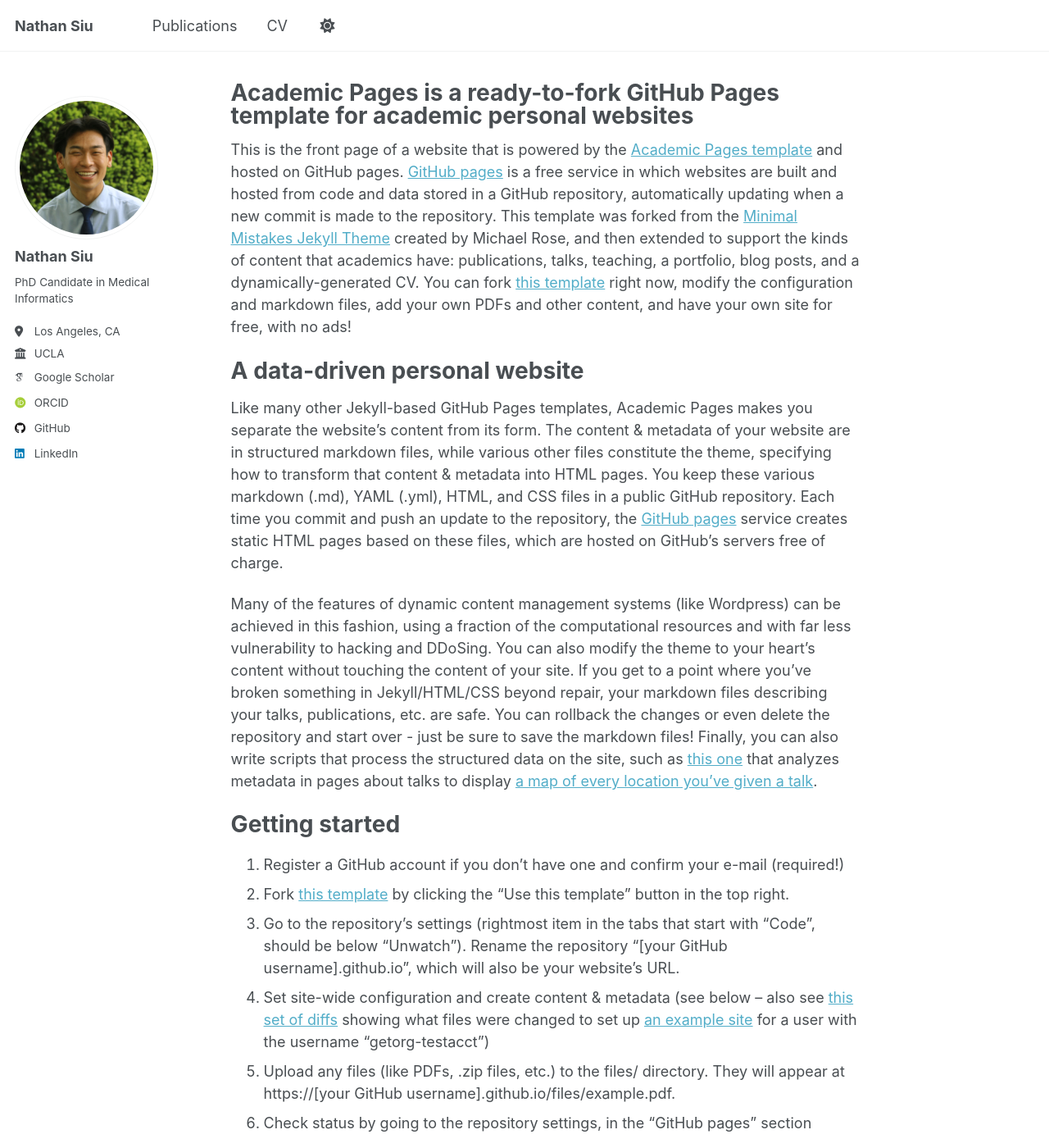
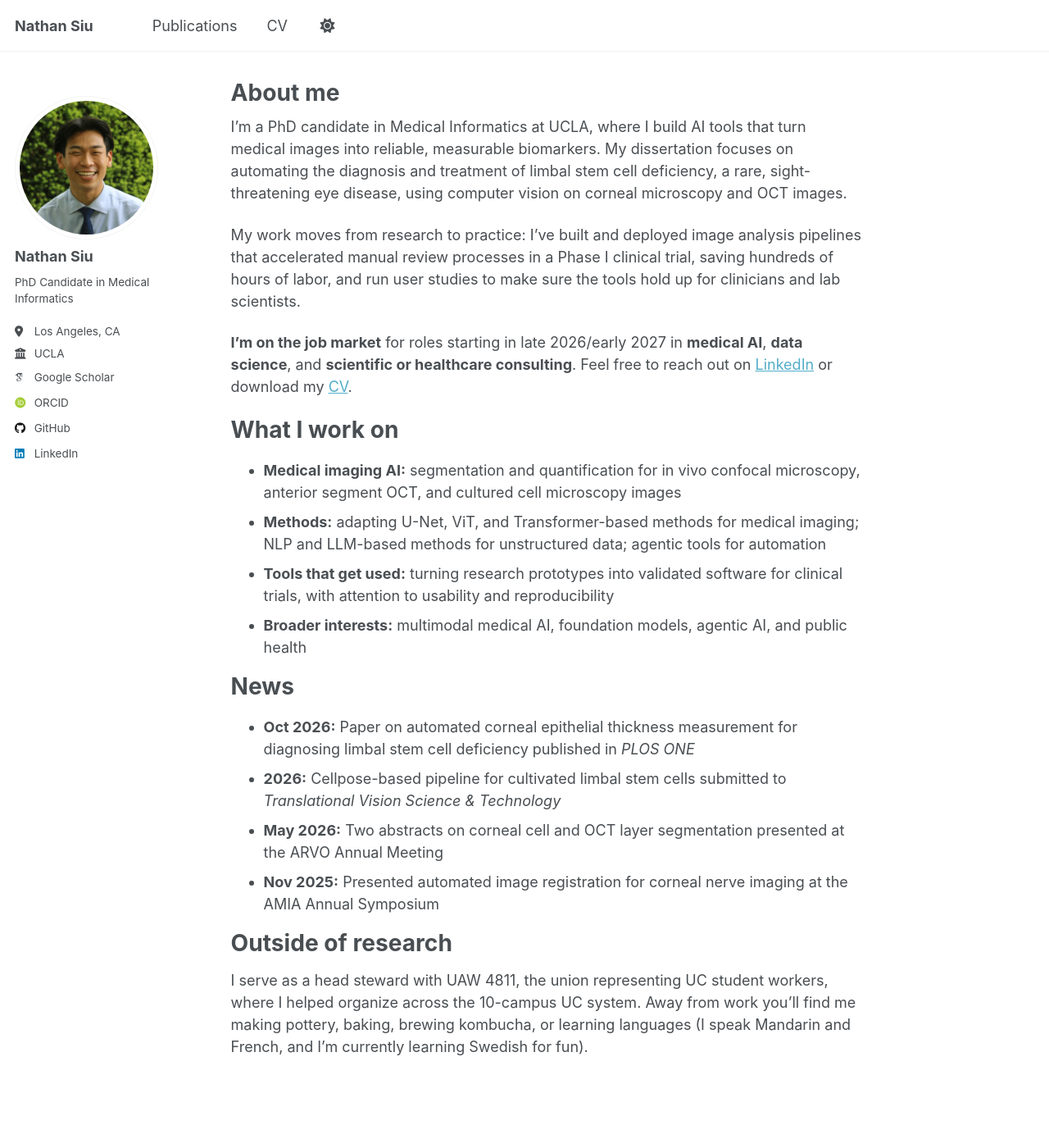
Before and after one commit to n8siu/n8siu.github.io, a Jekyll site: the page built from _pages/about.md, in a window 1280 px wide and 1400 px high. Shown: the whole window at 82% size. Built offline with Jekyll 4.4.1, drawn with Linux system fonts in a browser that asks for light colours; some web fonts are replaced; some of the changed text lies outside the part shown.

Commit message:
Add home page intro, research focus and news
Co-Authored-By: Claude Opus 5.5 <noreply@anthropic.com>

```diff
--- a/_pages/about.md
+++ b/_pages/about.md
@@ -1,49 +1,32 @@
 ---
 permalink: /
-title: "Academic Pages is a ready-to-fork GitHub Pages template for academic personal websites"
+title: "About me"
 author_profile: true
 redirect_from:
   - /about/
   - /about.html
 ---
 
-This is the front page of a website that is powered by the [Academic Pages template](https://github.com/academicpages/academicpages.github.io) and hosted on GitHub pages. [GitHub pages](https://pages.github.com) is a free service in which websites are built and hosted from code and data stored in a GitHub repository, automatically updating when a new commit is made to the repository. This template was forked from the [Minimal Mistakes Jekyll Theme](https://mmistakes.github.io/minimal-mistakes/) created by Michael Rose, and then extended to support the kinds of content that academics have: publications, talks, teaching, a portfolio, blog posts, and a dynamically-generated CV. You can fork [this template](https://github.com/academicpages/academicpages.github.io) right now, modify the configuration and markdown files, add your own PDFs and other content, and have your own site for free, with no ads!
+I'm a PhD candidate in Medical Informatics at UCLA, where I build AI tools that turn medical images into reliable, measurable biomarkers. My dissertation focuses on automating the diagnosis and treatment of limbal stem cell deficiency, a rare, sight-threatening eye disease, using computer vision on corneal microscopy and OCT images.
 
-A data-driven personal website
+My work moves from research to practice: I've built and deployed image analysis pipelines that accelerated manual review processes in a Phase I clinical trial, saving hundreds of hours of labor, and run user studies to make sure the tools hold up for clinicians and lab scientists.
+
+**I'm on the job market** for roles starting in late 2026/early 2027 in **medical AI**, **data science**, and **scientific or healthcare consulting**. Feel free to reach out on [LinkedIn](https://www.linkedin.com/in/nathan-siu/) or download my [CV](/files/NathanSiu_CV.pdf).
+
+What I work on
 ======
-Like many other Jekyll-based GitHub Pages templates, Academic Pages makes you separate the website's content from its form. The content & metadata of your website are in structured markdown files, while various other files constitute the theme, specifying how to transform that content & metadata into HTML pages. You keep these various markdown (.md), YAML (.yml), HTML, and CSS files in a public GitHub repository. Each time you commit and push an update to the repository, the [GitHub pages](https://pages.github.com/) service creates static HTML pages based on these files, which are hosted on GitHub's servers free of charge.
+* **Medical imaging AI:** segmentation and quantification for in vivo confocal microscopy, anterior segment OCT, and cultured cell microscopy images
+* **Methods:** adapting U-Net, ViT, and Transformer-based methods for medical imaging; NLP and LLM-based methods for unstructured data; agentic tools for automation
+* **Tools that get used:** turning research prototypes into validated software for clinical trials, with attention to usability and reproducibility
+* **Broader interests:** multimodal medical AI, foundation models, agentic AI, and public health
 
-Many of the features of dynamic content management systems (like Wordpress) can be achieved in this fashion, using a fraction of the computational resources and with far less vulnerability to hacking and DDoSing. You can also modify the theme to your heart's content without touching the content of your site. If you get to a point where you've broken something in Jekyll/HTML/CSS beyond repair, your markdown files describing your talks, publications, etc. are safe. You can rollback the changes or even delete the repository and start over - just be sure to save the markdown files! Finally, you can also write scripts that process the structured data on the site, such as [this one](https://github.com/academicpages/academicpages.github.io/blob/master/talkmap.ipynb) that analyzes metadata in pages about talks to display [a map of every location you've given a talk](https://academicpages.github.io/talkmap.html).
+News
+======
+* **Oct 2026:** Paper on automated corneal epithelial thickness measurement for diagnosing limbal stem cell deficiency published in *PLOS ONE*
+* **2026:** Cellpose-based pipeline for cultivated limbal stem cells submitted to *Translational Vision Science & Technology*
+* **May 2026:** Two abstracts on corneal cell and OCT layer segmentation presented at the ARVO Annual Meeting
+* **Nov 2025:** Presented automated image registration for corneal nerve imaging at the AMIA Annual Symposium
 
-Getting started
+Outside of research
 ======
-1. Register a GitHub account if you don't have one and confirm your e-mail (required!)
-1. Fork [this template](https://github.com/academicpages/academicpages.github.io) by clicking the "Use this template" button in the top right.
-1. Go to the repository's settings (rightmost item in the tabs that start with "Code", should be below "Unwatch"). Rename the repository "[your GitHub username].github.io", which will also be your website's URL.
-1. Set site-wide configuration and create content & metadata (see below -- also see [this set of diffs](http://archive.is/3TPas) showing what files were changed to set up [an example site](https://getorg-testacct.github.io) for a user with the username "getorg-testacct")
-1. Upload any files (like PDFs, .zip files, etc.) to the files/ directory. They will appear at https://[your GitHub username].github.io/files/example.pdf.
-1. Check status by going to the repository settings, in the "GitHub pages" section
-
-Site-wide configuration
-------
-The main configuration file for the site is in the base directory in [_config.yml](https://github.com/academicpages/academicpages.github.io/blob/master/_config.yml), which defines the content in the sidebars and other site-wide features. You will need to replace the default variables with ones about yourself and your site's github repository. The configuration file for the top menu is in [_data/navigation.yml](https://github.com/academicpages/academicpages.github.io/blob/master/_data/navigation.yml). For example, if you don't have a portfolio or blog posts, you can remove those items from that navigation.yml file to remove them from the header.
-
-Create content & metadata
-------
-For site content, there is one markdown file for each type of content, which are stored in directories like _publications, _talks, _posts, _teaching, or _pages. For example, each talk is a markdown file in the [_talks directory](https://github.com/academicpages/academicpages.github.io/tree/master/_talks). At the top of each markdown file is structured data in YAML about the talk, which the theme will parse to do lots of cool stuff. The same structured data about a talk is used to generate the list of talks on the [Talks page](https://academicpages.github.io/talks), each [individual page](https://academicpages.github.io/talks/2012-03-01-talk-1) for specific talks, the talks section for the [CV page](https://academicpages.github.io/cv), and the [map of places you've given a talk](https://academicpages.github.io/talkmap.html) (if you run this [python file](https://github.com/academicpages/academicpages.github.io/blob/master/talkmap.py) or [Jupyter notebook](https://github.com/academicpages/academicpages.github.io/blob/master/talkmap.ipynb), which creates the HTML for the map based on the contents of the _talks directory).
-
-**Markdown generator**
-
-The repository includes [a set of Jupyter notebooks](https://github.com/academicpages/academicpages.github.io/tree/master/markdown_generator
-) that converts a CSV containing structured data about talks or presentations into individual markdown files that will be properly formatted for the Academic Pages template. The sample CSVs in that directory are the ones I used to create my own personal website at stuartgeiger.com. My usual workflow is that I keep a spreadsheet of my publications and talks, then run the code in these notebooks to generate the markdown files, then commit and push them to the GitHub repository.
-
-How to edit your site's GitHub repository
-------
-Many people use a git client to create files on their local computer and then push them to GitHub's servers. If you are not familiar with git, you can directly edit these configuration and markdown files directly in the github.com interface. Navigate to a file (like [this one](https://github.com/academicpages/academicpages.github.io/blob/master/_talks/2012-03-01-talk-1.md) and click the pencil icon in the top right of the content preview (to the right of the "Raw | Blame | History" buttons). You can delete a file by clicking the trashcan icon to the right of the pencil icon. You can also create new files or upload files by navigating to a directory and clicking the "Create new file" or "Upload files" buttons.
-
-Example: editing a markdown file for a talk
-![Editing a markdown file for a talk](/images/editing-talk.png)
-
-For more info
-------
-More info about configuring Academic Pages can be found in [the guide](https://academicpages.github.io/markdown/), the [growing wiki](https://github.com/academicpages/academicpages.github.io/wiki), and you can always [ask a question on GitHub](https://github.com/academicpages/academicpages.github.io/discussions). The [guides for the Minimal Mistakes theme](https://mmistakes.github.io/minimal-mistakes/docs/configuration/) (which this theme was forked from) might also be helpful.
+I serve as a head steward with UAW 4811, the union representing UC student workers, where I helped organize across the 10-campus UC system. Away from work you'll find me making pottery, baking, brewing kombucha, or learning languages (I speak Mandarin and French, and I'm currently learning Swedish for fun).
```
